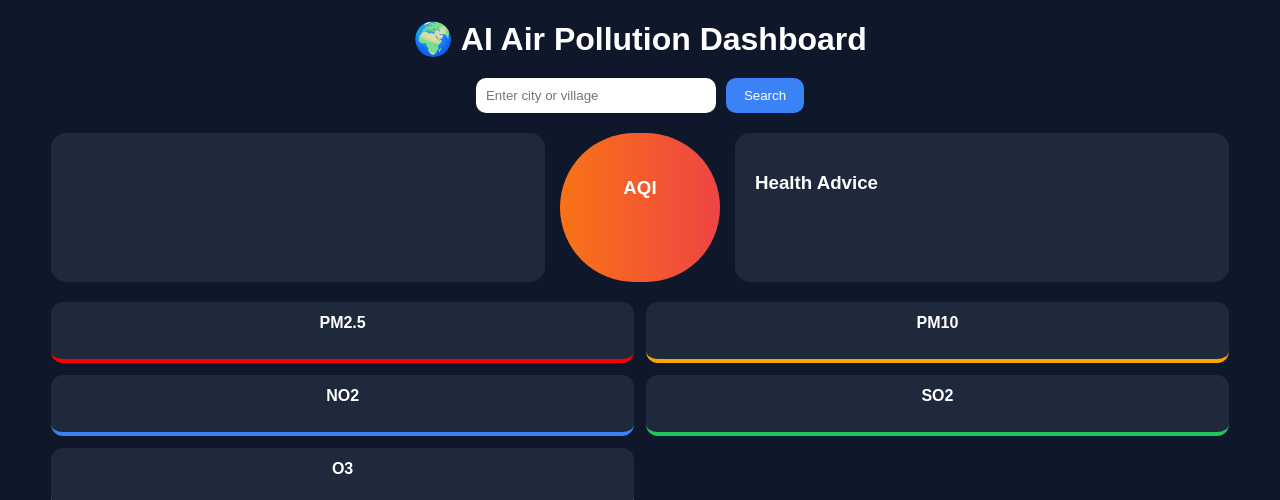
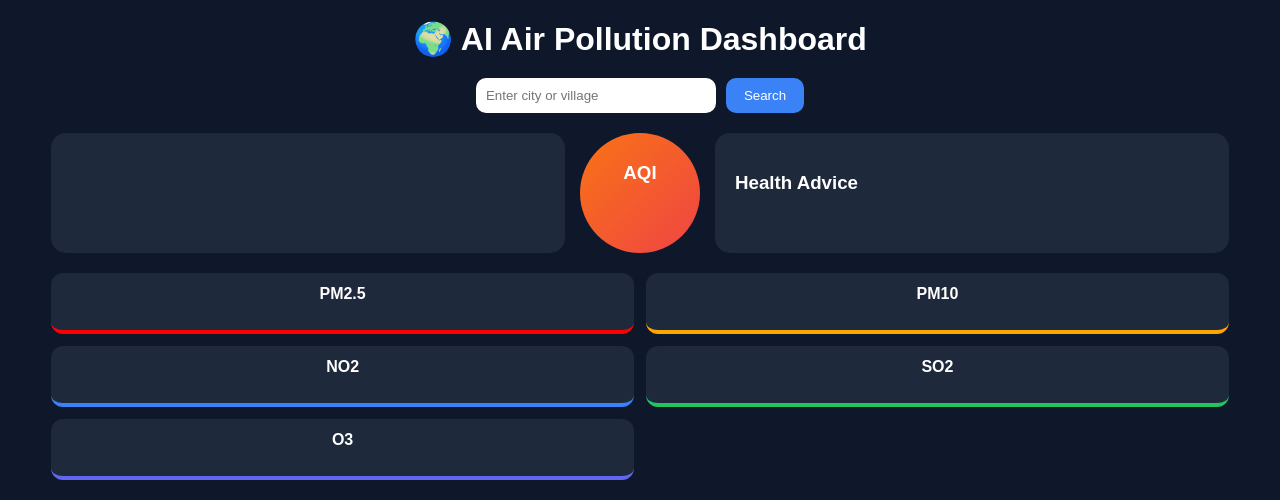
Before and after one commit to beastkiller0498-hue/Air-Pollution-AI, a Flask app: template air_pollution_website/templates/index.html in a window 1280 px wide. Shown: the top 500 px of the page. Run offline with Flask 3, Linux system fonts and the light colour scheme; the template is opened without the code that fills it, so the values that code supplies are empty.

Commit message:
Update style.css

```diff
--- a/air_pollution_website/static/style.css
+++ b/air_pollution_website/static/style.css
@@ -10,14 +10,10 @@ width:92%;
 margin:auto;
 }
 
-/* TITLE */
-
 h1{
 text-align:center;
 margin:20px;
 }
-
-/* SEARCH */
 
 .searchBox{
 display:flex;
@@ -41,8 +37,6 @@ color:white;
 border-radius:10px;
 }
 
-/* TOP SECTION */
-
 .topSection{
 display:flex;
 gap:15px;
@@ -57,14 +51,15 @@ flex:1;
 }
 
 .aqiCard{
-background:linear-gradient(90deg,#f97316,#ef4444);
-padding:25px;
-border-radius:100px;
-text-align:center;
-width:110px;
+background:linear-gradient(135deg,#f97316,#ef4444);
+width:120px;
+height:120px;
+border-radius:50%;
 display:flex;
 flex-direction:column;
+align-items:center;
 justify-content:center;
+font-weight:bold;
 }
 
 .healthCard{
@@ -73,8 +68,6 @@ padding:20px;
 border-radius:15px;
 flex:1;
 }
-
-/* POLLUTION CARDS */
 
 .pollutionCards{
 display:grid;
@@ -101,15 +94,11 @@ margin-top:6px;
 font-size:15px;
 }
 
-/* COLORS */
-
 .red{border-bottom:4px solid red;}
 .orange{border-bottom:4px solid orange;}
 .blue{border-bottom:4px solid #3b82f6;}
 .green{border-bottom:4px solid #22c55e;}
 .purple{border-bottom:4px solid #6366f1;}
-
-/* GRAPH */
 
 .graphCard{
 background:#1e293b;
@@ -117,8 +106,6 @@ padding:18px;
 border-radius:15px;
 margin-bottom:20px;
 }
-
-/* FORECAST */
 
 .forecastCard{
 background:#1e293b;
@@ -130,25 +117,21 @@ margin-bottom:20px;
 .forecastRow{
 display:grid;
 grid-template-columns:repeat(4,1fr);
-gap:10px;
+gap:8px;
 }
 
 .forecastBox{
 background:#334155;
-padding:12px;
+padding:10px;
 border-radius:8px;
 text-align:center;
 }
-
-/* BOTTOM SECTION */
 
 .bottomSection{
 display:grid;
 grid-template-columns:1fr 1fr;
 gap:15px;
 }
-
-/* MAP */
 
 .mapCard{
 background:#1e293b;
@@ -162,8 +145,6 @@ height:300px;
 border-radius:12px;
 }
 
-/* QUICK TIPS */
-
 .tipsCard{
 background:#1e293b;
 padding:18px;
@@ -176,23 +157,4 @@ padding-left:18px;
 
 .tipsCard li{
 margin-bottom:10px;
-line-height:1.4;
 }
-
-/* MAP LEGEND */
-
-.legend{
-background:#1e293b;
-padding:10px;
-border-radius:10px;
-color:white;
-font-size:12px;
-}
-
-.legend i{
-width:14px;
-height:14px;
-float:left;
-margin-right:6px;
-opacity:0.8;
-}
```
